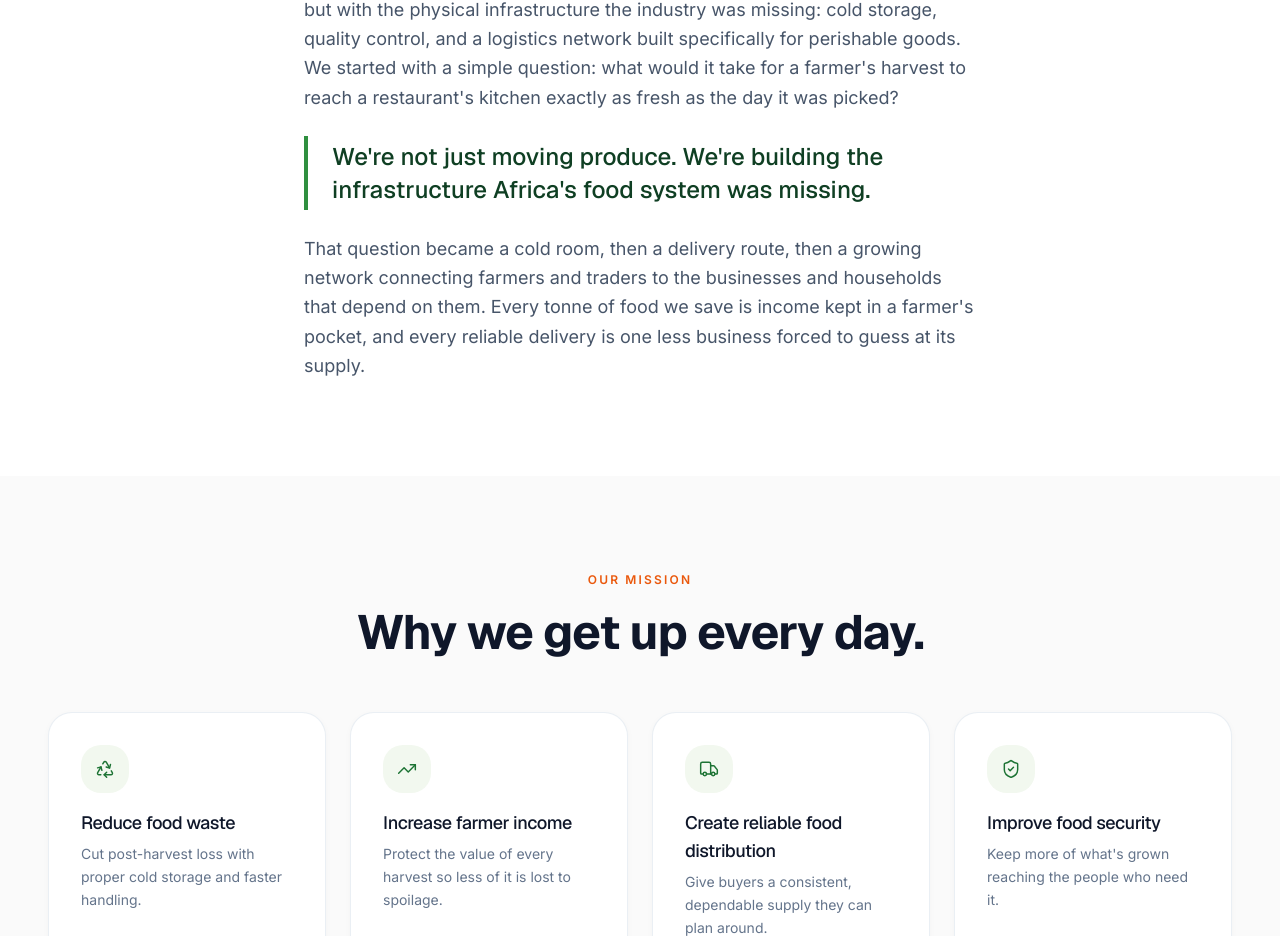
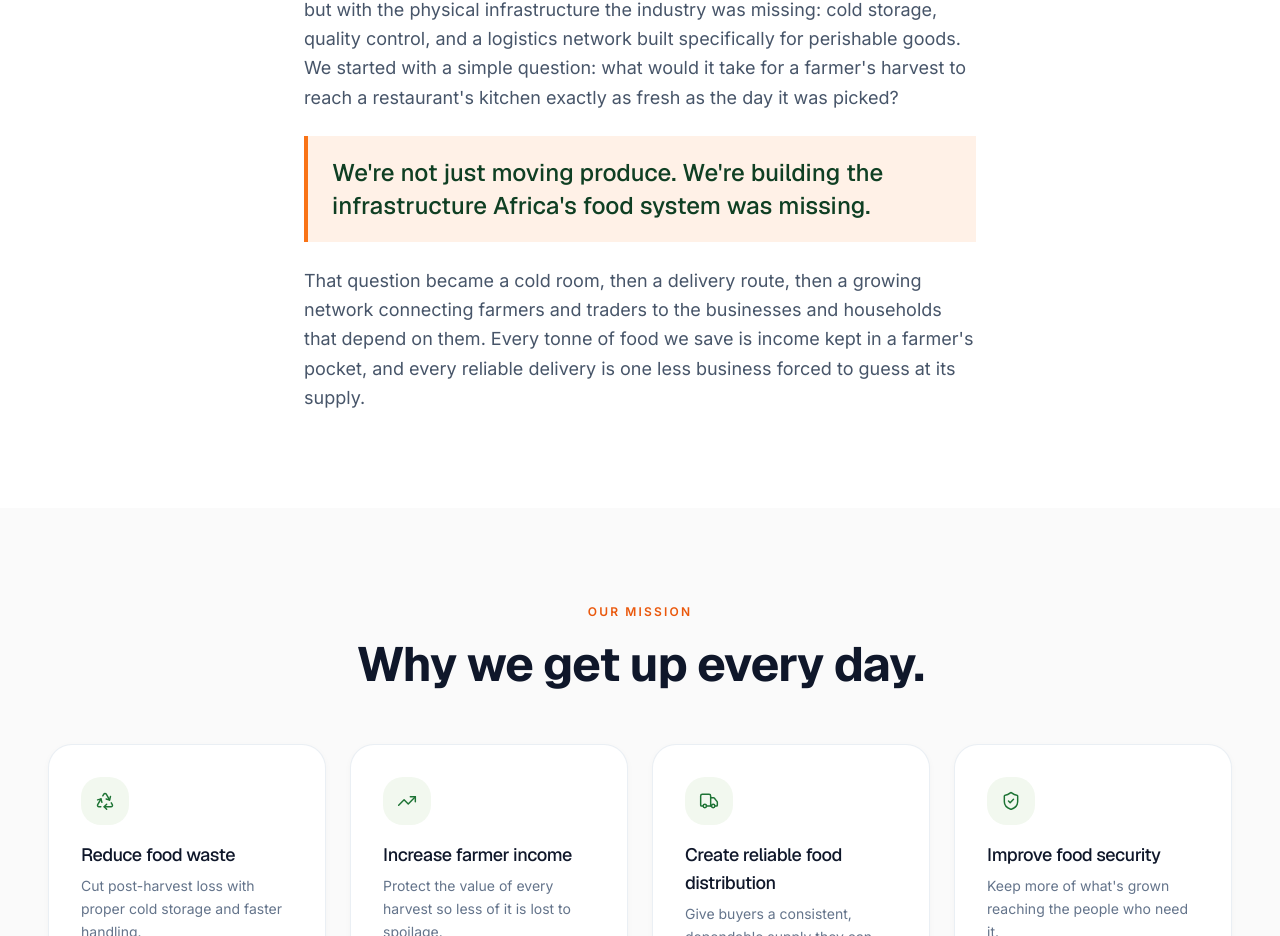
Before and after one commit to louisafful1/keepxtra, a React (Vite) app in the folder frontend/: page /about in a window 1280 px wide. Shown: the part 1079-2015 px from the top of the page. Built offline with nearby package versions, Linux system fonts and the light colour scheme.

Commit message:
style(about): put pull-quote in a translucent orange card
Replaces the plain left-bordered quote with a rectangular card: semi-transparent orange fill (bg-secondary-500/10) and an orange left accent.

```diff
--- a/frontend/src/sections/about/OurStory.tsx
+++ b/frontend/src/sections/about/OurStory.tsx
@@ -43,7 +43,7 @@ export function OurStory() {
 
           <motion.blockquote
             variants={fadeUp}
-            className="border-l-4 border-primary-500 py-1 pl-6 font-display text-2xl font-medium leading-snug text-primary-800"
+            className="border-l-4 border-secondary-500 bg-secondary-500/10 px-6 py-5 font-display text-2xl font-medium leading-snug text-primary-800"
           >
             We&apos;re not just moving produce. We&apos;re building the infrastructure
             Africa&apos;s food system was missing.
```
